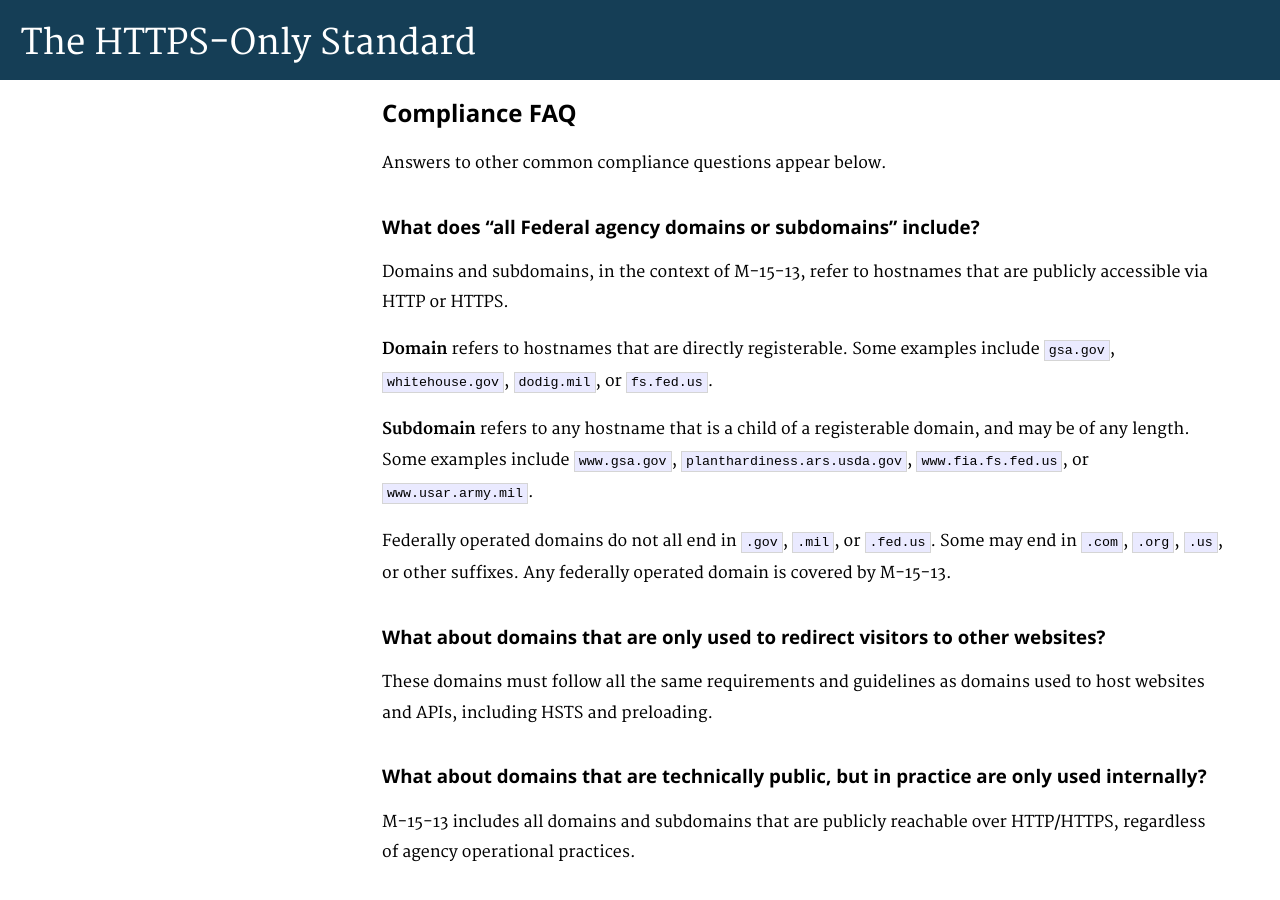
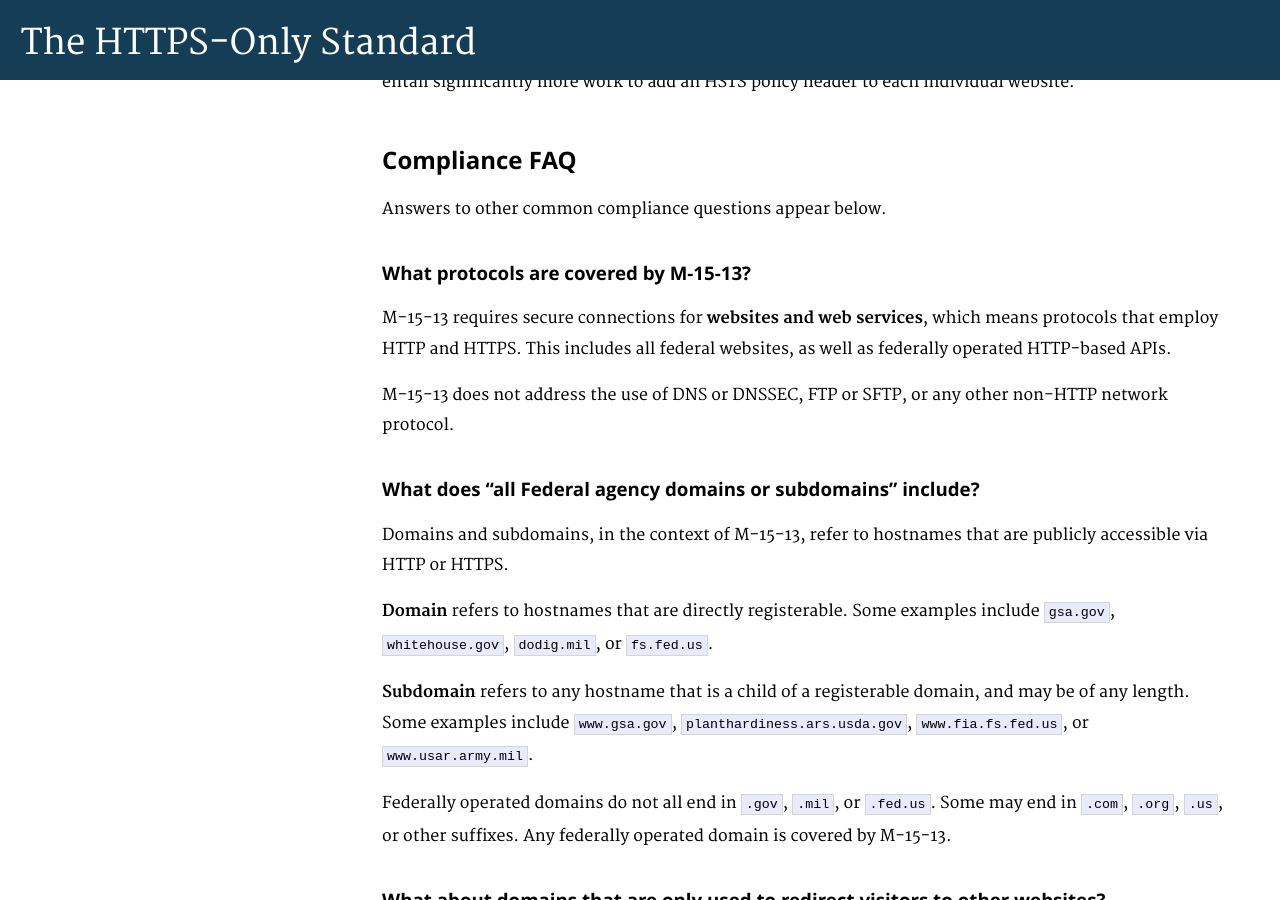
Before and after one commit to GSA/https, a Jekyll site: the page built from pages/guide.md, in a window 1280 px wide and 900 px high, scrolled down 2483 px. Built offline with Jekyll 4.4.1, drawn with Linux system fonts in a browser that asks for light colours; Markdown is read by kramdown in place of the engine named in the settings; some of the changed text lies outside the part shown.

Commit message:
clarify that non-HTTP protocols are not covered

```diff
--- a/pages/guide.md
+++ b/pages/guide.md
@@ -14,6 +14,7 @@ This page provides implementation guidance for agencies by the White House Offic
 * [Compliance and best practice checklist](#compliance-and-best-practice-checklist)
 * [Options for HSTS compliance](#options-for-hsts-compliance)
 * [Compliance FAQ](#compliance-faq)
+  * [What protocols are covered by M-15-13?](#__)
   * [What does "all Federal agency domains or subdomains" include?](#what-does-"all-federal-agency-domains-or-subdomains"-include?)
   * [What about domains that are only used to redirect visitors to other websites?](#what-about-domains-that-are-only-used-to-redirect-visitors-to-other-websites?)
   * [What about domains that are technically public, but in practice are only used internally?](#what-about-domains-that-are-technically-public,-but-in-practice-are-only-used-internally?)
@@ -73,6 +74,12 @@ This approach allows agencies the flexibility to focus only on publicly accessib
 ## Compliance FAQ
 
 Answers to other common compliance questions appear below.
+
+### What protocols are covered by M-15-13?
+
+M-15-13 requires secure connections for **websites and web services**, which means protocols that employ HTTP and HTTPS. This includes all federal websites, as well as federally operated HTTP-based APIs.
+
+M-15-13 does not address the use of DNS or DNSSEC, FTP or SFTP, or any other non-HTTP network protocol.
 
 ### What does "all Federal agency domains or subdomains" include?
 
```
